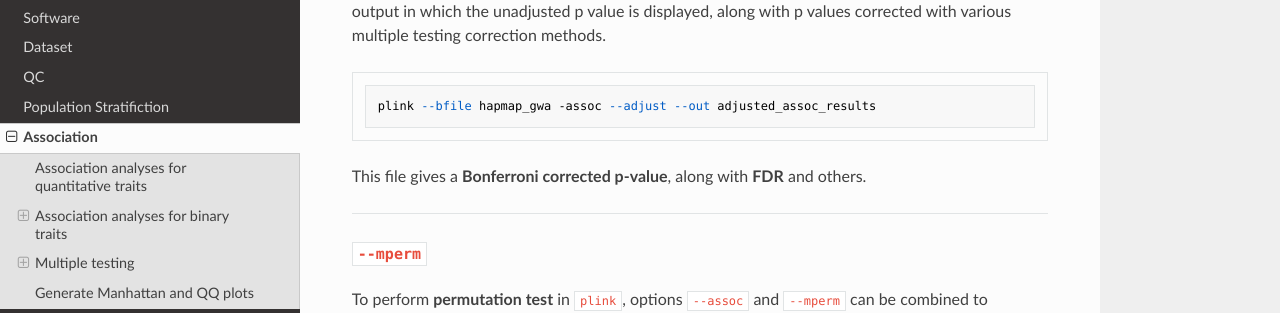
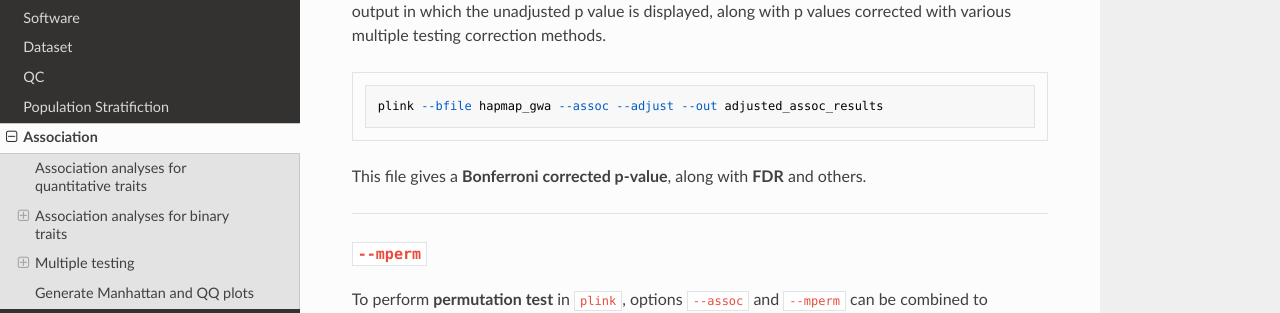
Before and after one commit to bajicv/gwas_intro, an MkDocs documentation site: the page built from docs/06_association.md, in a window 1280 px wide and 900 px high, scrolled down 4716 px. Shown: the part 161-474 px from the top of the window. Built offline with MkDocs 1.6.1, drawn with Linux system fonts in a browser that asks for light colours; nearby versions of some CDN libraries.

Commit message:
typo in 6

```diff
--- a/docs/06_association.md
+++ b/docs/06_association.md
@@ -120,7 +120,7 @@ Three widely applied alternatives for determining genome-wide significance are t
 
 To easily apply __Bonferroni__ and __FDR__ correction, `plink` offers the option `--adjust` that generates output in which the unadjusted p value is displayed, along with p values corrected with various multiple testing correction methods.
 
-    plink --bfile hapmap_gwa -assoc --adjust --out adjusted_assoc_results
+    plink --bfile hapmap_gwa --assoc --adjust --out adjusted_assoc_results
 
 This file gives a __Bonferroni corrected p-value__, along with __FDR__ and others.
 
```
